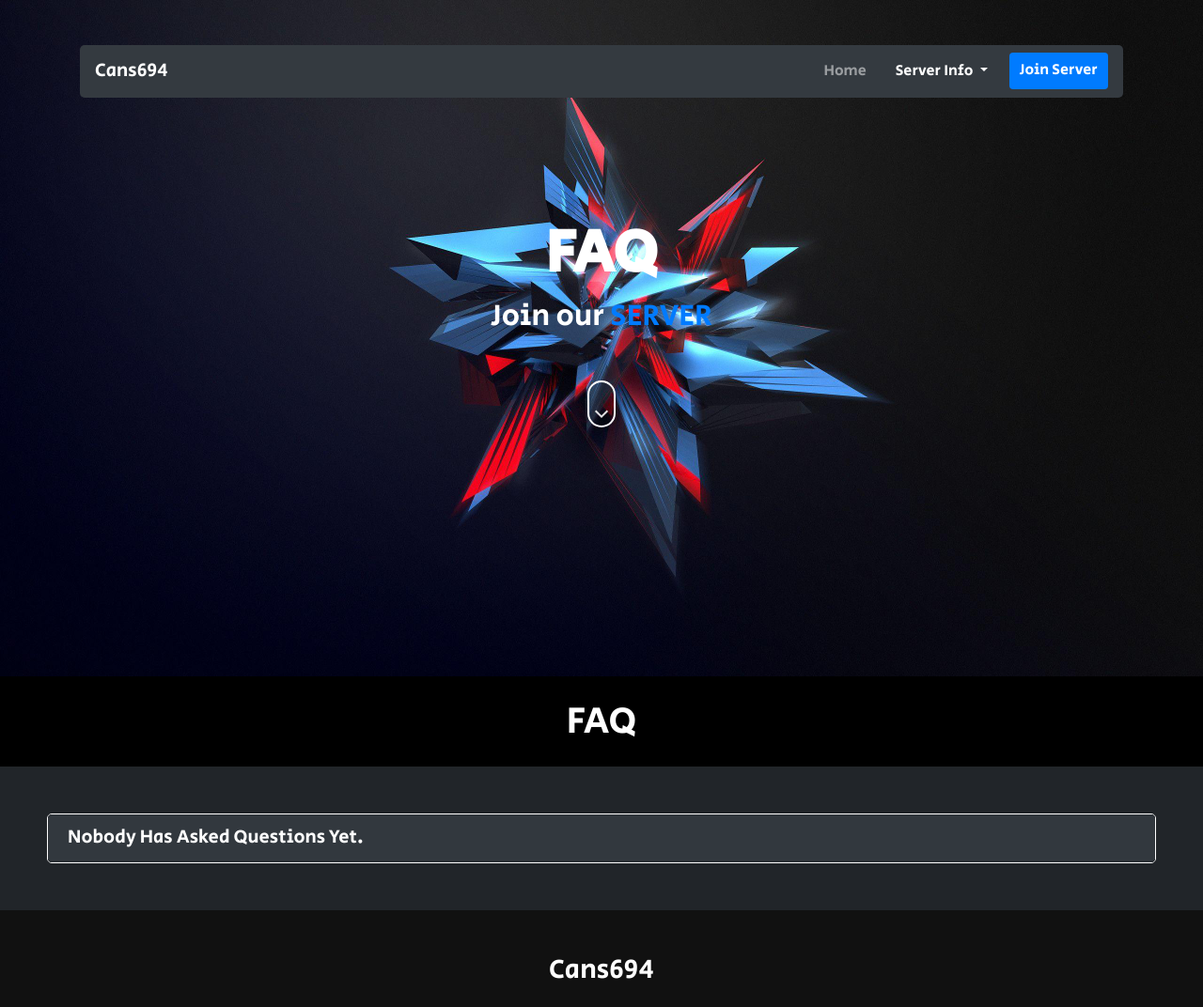
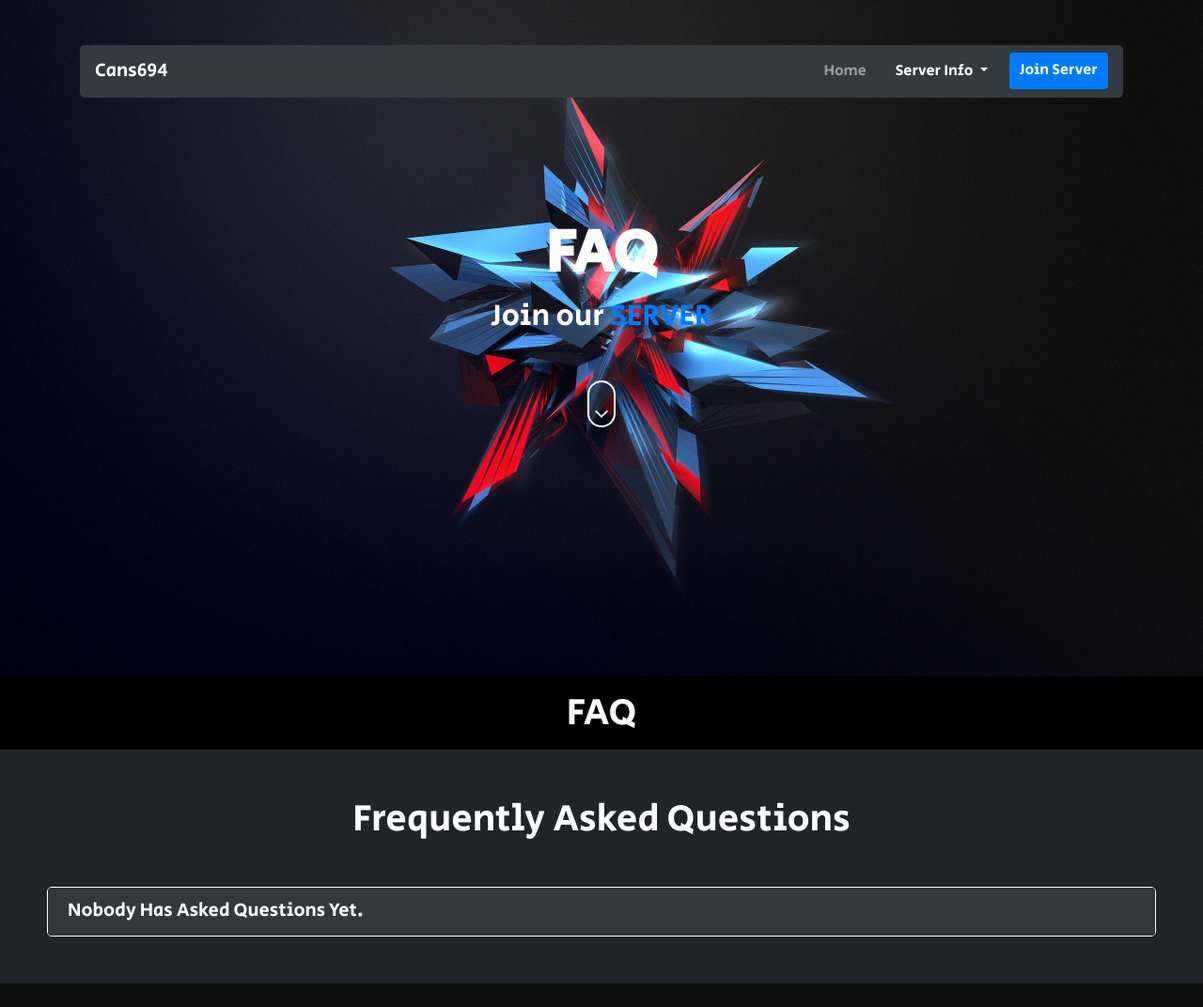
Before and after one commit to SOFANdev/Cans694.github.io, a plain HTML site: page FAQ.html in a window 1280 px wide. Shown: the top 1072 px of the page at 94% size. Drawn offline with nearby package versions, Linux system fonts and the light colour scheme.

Commit message:
Cans694
v0.8

```diff
--- a/FAQ.html
+++ b/FAQ.html
@@ -69,7 +69,7 @@
     <!-- </div> -->
   </section>
 
-  <section id="FAQ" class="faq bg-azure spacer-double-sm mb-0 d-none d-lg-block py-4">
+  <section id="FAQ" class="faq">
     <div class="card border-0">
       <div class="card-body p-0">
         <h1 class="text-white text-center mb-0">FAQ</h1>
@@ -78,6 +78,7 @@
   </section>
   <section id="faq">
       <div class="faq-body" >
+        <h1 class="text-center mb-5 text-white">Frequently Asked Questions</h1>
         <div id="accordion">
           <div class="card bg-dark">
             <div class="card-header" id="headingOne">
--- a/css/FAQ.css
+++ b/css/FAQ.css
@@ -165,6 +165,9 @@ nav ul li {
     /* text-decoration: underline 4px; */
 }
 
+.faq {
+    padding: 15px;
+}
 
 .faq-body {
     background-color: #212529;
```
